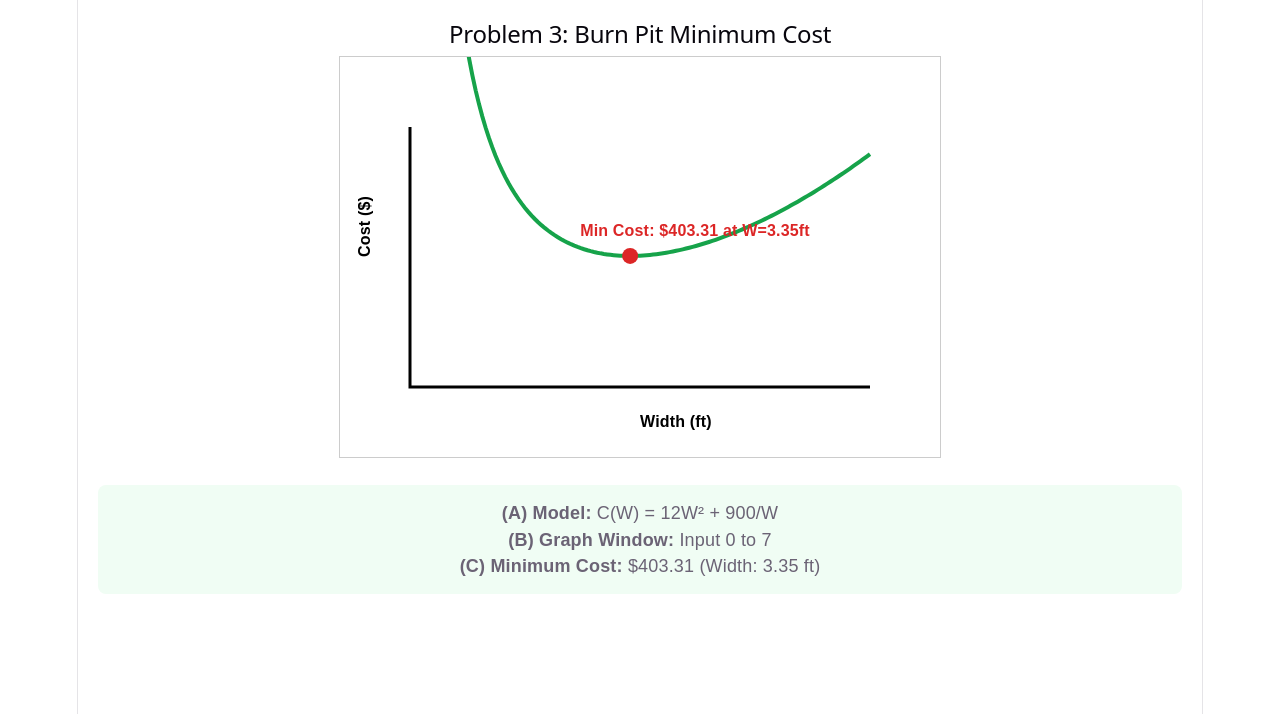
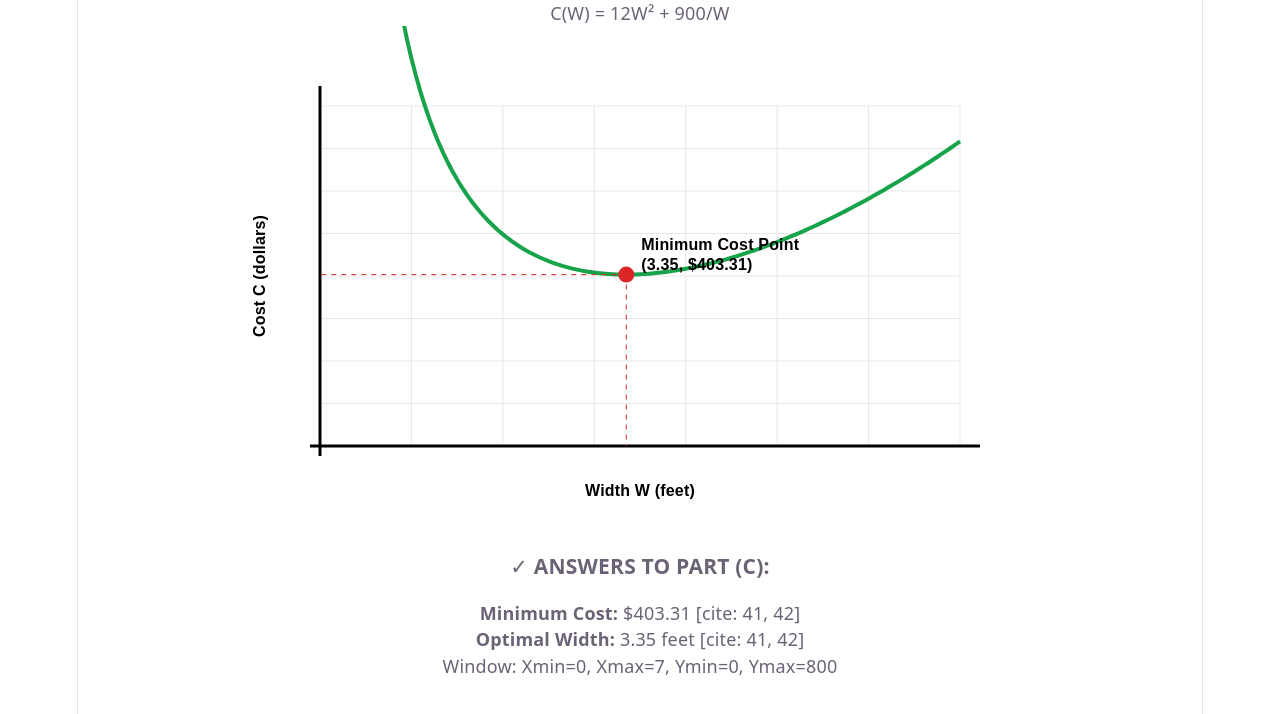
Before and after one commit to Smithsoni3n/Math141-Exercises, a React (Vite) app: page / in a window 1280 px wide. Shown: the top 714 px of the page. Built offline with nearby package versions, Linux system fonts and the light colour scheme.

Commit message:
141 review

```diff
--- a/src/App.tsx
+++ b/src/App.tsx
@@ -8,33 +8,50 @@ export default function BurnPitCostGraph() {
     if (!canvas) return;
 
     const ctx = canvas.getContext('2d');
-    const padding = 70;
+    const padding = 80;
     const graphWidth = canvas.width - 2 * padding;
     const graphHeight = canvas.height - 2 * padding;
 
-    // Window: Width (x) between 0 and 7 as requested
+    // Window: Width between 0 and 7 feet
     const xMin = 0, xMax = 7;
-    const yMin = 0, yMax = 800; // Cost scale
+    const yMin = 0, yMax = 800;
 
     const toCanvasX = (w) => padding + (w - xMin) / (xMax - xMin) * graphWidth;
     const toCanvasY = (c) => canvas.height - padding - (c - yMin) / (yMax - yMin) * graphHeight;
 
-    // THE COST FUNCTION
+    // Cost Function: C(W) = 12W² + 900/W [cite: 36]
     const Cost = (w) => 12 * Math.pow(w, 2) + (900 / w);
 
     ctx.clearRect(0, 0, canvas.width, canvas.height);
 
-    // Draw axes
+    // Draw Grid Lines (Grey)
+    ctx.strokeStyle = '#e5e7eb';
+    ctx.lineWidth = 1;
+    for (let i = 1; i <= 7; i++) {
+      ctx.beginPath();
+      ctx.moveTo(toCanvasX(i), padding);
+      ctx.lineTo(toCanvasX(i), canvas.height - padding);
+      ctx.stroke();
+    }
+    for (let i = 100; i <= 800; i += 100) {
+      ctx.beginPath();
+      ctx.moveTo(padding, toCanvasY(i));
+      ctx.lineTo(canvas.width - padding, toCanvasY(i));
+      ctx.stroke();
+    }
+
+    // Draw Main Axes (Black)
     ctx.strokeStyle = '#000';
     ctx.lineWidth = 3;
     ctx.beginPath();
-    ctx.moveTo(padding, padding);
-    ctx.lineTo(padding, canvas.height - padding);
-    ctx.lineTo(canvas.width - padding, canvas.height - padding);
+    ctx.moveTo(padding, padding - 20);
+    ctx.lineTo(padding, canvas.height - padding + 10); // Y-axis
+    ctx.moveTo(padding - 10, canvas.height - padding);
+    ctx.lineTo(canvas.width - padding + 20, canvas.height - padding); // X-axis
     ctx.stroke();
 
-    // Draw Cost Curve
-    ctx.strokeStyle = '#16a34a'; // Green for money/cost
+    // Draw Cost Curve (Green)
+    ctx.strokeStyle = '#16a34a';
     ctx.lineWidth = 4;
     ctx.beginPath();
     let firstPoint = true;
@@ -51,40 +68,60 @@ export default function BurnPitCostGraph() {
     }
     ctx.stroke();
 
-    // Minimum Point Calculation
-    const wMinPoint = 3.35;
-    const cMinPoint = 403.31; // Check calculation: 12(3.35^2) + 900/3.35
-    const minX = toCanvasX(wMinPoint);
-    const minY = toCanvasY(403.31);
+    // Minimum Point Marker (Red)
+    const wMin = 3.35;
+    const cMin = 403.31;
+    const minX = toCanvasX(wMin);
+    const minY = toCanvasY(cMin);
 
-    // Draw min point
+    // Dashed lines to point
+    ctx.setLineDash([5, 5]);
+    ctx.strokeStyle = '#dc2626';
+    ctx.lineWidth = 1;
+    ctx.beginPath(); ctx.moveTo(minX, minY); ctx.lineTo(minX, canvas.height - padding); ctx.stroke();
+    ctx.beginPath(); ctx.moveTo(minX, minY); ctx.lineTo(padding, minY); ctx.stroke();
+    ctx.setLineDash([]);
+
+    // Draw point
     ctx.fillStyle = '#dc2626';
     ctx.beginPath();
     ctx.arc(minX, minY, 8, 0, 2 * Math.PI);
     ctx.fill();
 
+    // Labels and Units
+    ctx.fillStyle = '#000';
     ctx.font = 'bold 16px Arial';
-    ctx.fillText(`Min Cost: $403.31 at W=3.35ft`, minX - 50, minY - 20);
+    ctx.textAlign = 'center';
+    ctx.fillText("Width W (feet)", canvas.width / 2, canvas.height - 30);
 
-    // Axis Labels
-    ctx.fillStyle = '#000';
-    ctx.fillText("Width (ft)", canvas.width/2, canvas.height - 30);
     ctx.save();
-    ctx.translate(30, canvas.height/2);
-    ctx.rotate(-Math.PI/2);
-    ctx.fillText("Cost ($)", 0, 0);
+    ctx.translate(25, canvas.height / 2);
+    ctx.rotate(-Math.PI / 2);
+    ctx.fillText("Cost C (dollars)", 0, 0);
     ctx.restore();
+
+    // Min Point Label
+    ctx.textAlign = 'left';
+    ctx.fillText(`Minimum Cost Point`, minX + 15, minY - 25);
+    ctx.fillText(`(3.35, $403.31)`, minX + 15, minY - 5);
 
   }, []);
 
   return (
-    <div style={{ padding: '20px', fontFamily: 'sans-serif' }}>
-      <h2>Problem 3: Burn Pit Minimum Cost</h2>
-      <canvas ref={canvasRef} width={600} height={400} style={{ border: '1px solid #ccc' }} />
-      <div style={{ marginTop: '20px', padding: '15px', backgroundColor: '#f0fdf4', borderRadius: '8px' }}>
-        <p><strong>(A) Model:</strong> C(W) = 12W² + 900/W</p>
-        <p><strong>(B) Graph Window:</strong> Input 0 to 7</p>
-        <p><strong>(C) Minimum Cost:</strong> $403.31 (Width: 3.35 ft)</p>
+    <div className="flex flex-col items-center justify-center min-h-screen bg-gray-50 p-8">
+      <div className="bg-white p-8 rounded-xl shadow-2xl border border-gray-200">
+        <div className="text-center text-2xl font-mono font-bold mb-6 text-green-700">
+          C(W) = 12W² + 900/W
+        </div>
+
+        <canvas ref={canvasRef} width={800} height={500} className="mx-auto" />
+
+        <div className="mt-8 p-6 bg-green-50 border-2 border-green-500 rounded-lg">
+          <h3 className="text-xl font-bold text-green-800 mb-4">✓ ANSWERS TO PART (C):</h3>
+          <p className="text-lg mb-2"><strong>Minimum Cost:</strong> <span className="bg-green-200 px-2 rounded font-bold">$403.31</span> [cite: 41, 42]</p>
+          <p className="text-lg"><strong>Optimal Width:</strong> <span className="bg-green-200 px-2 rounded font-bold">3.35 feet</span> [cite: 41, 42]</p>
+          <p className="text-sm text-gray-600 mt-4 italic">Window: Xmin=0, Xmax=7, Ymin=0, Ymax=800 </p>
+        </div>
       </div>
     </div>
   );
```
